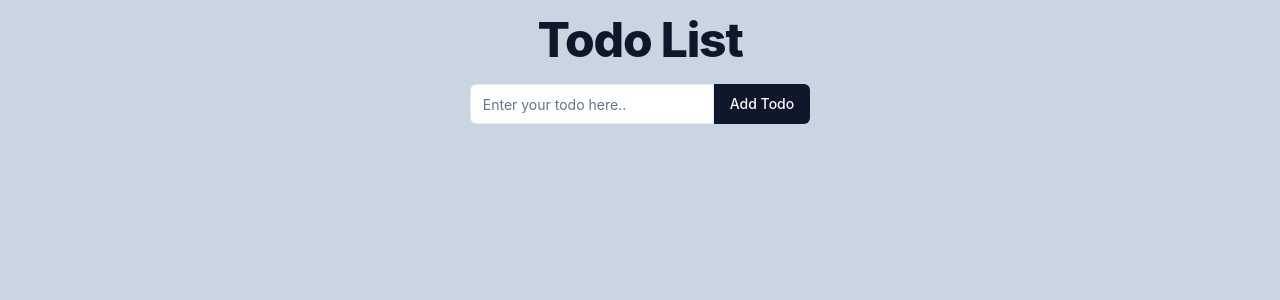
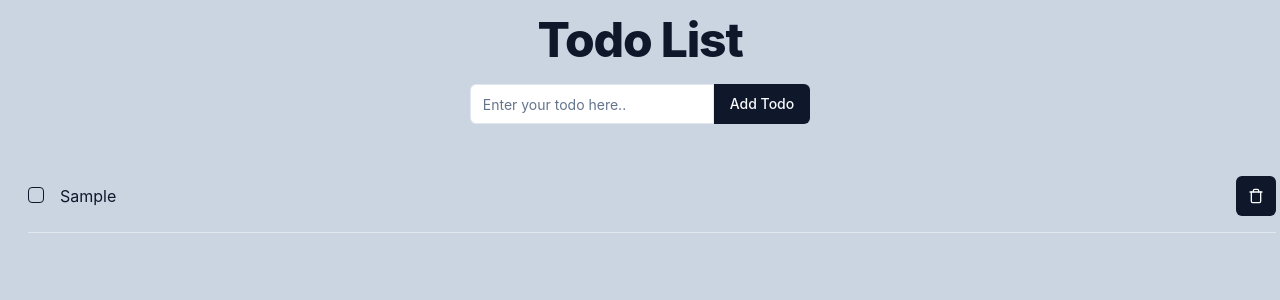
Before and after one commit to Niravnayi/Learn-React, a React app: page / in a window 1280 px wide. Both pictures are taken after typing "Sample" into the empty fields and a click on the button "Add Todo". Shown: the top 300 px of the page. Built offline with nearby package versions, Linux system fonts and the light colour scheme.

Commit message:
add new comoponents ui

```diff
--- a/package.json
+++ b/package.json
@@ -37,12 +37,15 @@
   },
   "dependencies": {
     "-": "^0.0.1",
+    "@radix-ui/react-checkbox": "^1.1.1",
     "@radix-ui/react-icons": "^1.3.0",
     "@radix-ui/react-label": "^2.1.0",
+    "@radix-ui/react-separator": "^1.1.0",
     "@radix-ui/react-slider": "^1.2.0",
     "@radix-ui/react-slot": "^1.1.0",
     "class-variance-authority": "^0.7.0",
     "clsx": "^2.1.1",
+    "lucide-react": "^0.407.0",
     "react": "^18.3.1",
     "react-addons-shallow-compare": "^15.6.3",
     "react-dom": "^18.3.1",
--- a/src/Todo/index.jsx
+++ b/src/Todo/index.jsx
@@ -1,7 +1,6 @@
 import React, { Component, createRef } from "react";
-import { Label } from "../components/ui/label";
-import { Input } from "../components/ui/input";
-import { Button } from "../components/ui/button";
+import TodoForm from "./todoForm";
+import TodoList from "./todoList";
 
 export default class Todo extends Component {
   state = {
@@ -18,7 +17,10 @@ export default class Todo extends Component {
       ({ todoList }) => {
         const todoText = todoTextRef.value;
         return {
-          todoList: [...todoList, todoText],
+          todoList: [
+            ...todoList,
+            { id: new Date().valueOf(), text: todoText, isDone: false },
+          ],
         };
       },
       () => {
@@ -29,28 +31,12 @@ export default class Todo extends Component {
   };
 
   render() {
-    console.log("render");
+    const { todoList } = this.state;
     return (
       <div className="h-screen bg-slate-300 flex flex-col items-center p-4">
         <h1>Todo List</h1>
-
-        <form className="flex m-5" onSubmit={this.addTodo}>
-          <div className="grid w-full max-w-sm items-center gap-1.5">
-            <Label htmlFor="todoText" className="sr-only">
-              Todo Text
-            </Label>
-            <Input
-              ref={this.todoText}
-              type="text"
-              id="todoText"
-              placeholder="Enter your todo here.."
-              className="rounded-r-none"
-            />
-          </div>
-          <Button type="submit" className="rounded-l-none">
-            Add Todo
-          </Button>
-        </form>
+        <TodoForm addTodo={this.addTodo} ref={this.todoText} />
+        <TodoList todoList={todoList} />
       </div>
     );
   }
--- /dev/null
+++ b/src/Todo/todoForm.jsx
@@ -0,0 +1,30 @@
+import React, { forwardRef } from "react";
+import { Label } from "../components/ui/label";
+import { Input } from "../components/ui/input";
+import { Button } from "../components/ui/button";
+
+const TodoForm = forwardRef(({ addTodo }, ref) => {
+  return (
+    <form className="flex m-5" onSubmit={addTodo}>
+      <div className="grid w-full max-w-sm items-center gap-1.5">
+        <Label htmlFor="todoText" className="sr-only">
+          Todo Text
+        </Label>
+        <Input
+          ref={ref}
+          type="text"
+          id="todoText"
+          placeholder="Enter your todo here.."
+          className="rounded-r-none"
+        />
+      </div>
+      <Button type="submit" className="rounded-l-none">
+        Add Todo
+      </Button>
+    </form>
+  );
+});
+
+TodoForm.displayName = "TodoForm";
+
+export default TodoForm;
--- /dev/null
+++ b/src/Todo/todoList.jsx
@@ -0,0 +1,31 @@
+import React from "react";
+import { Trash } from "lucide-react";
+import { Checkbox } from "../components/ui/checkbox";
+import { Button } from "../components/ui/button";
+import { Separator } from "../components/ui/separator";
+
+const TodoList = ({ todoList }) => {
+  return (
+    <ul className="w-full">
+      {todoList.map((item) => (
+        <li className="list-none" key={item.id}>
+          <div className="flex items-center gap-4">
+            <div>
+              <Checkbox id="isDone" />
+              <label htmlFor="isDone" className="sr-only">
+                is Done
+              </label>
+            </div>
+            <p className="!m-0 flex-1 line-clamp-3">{item.text}</p>
+            <Button size="icon">
+              <Trash className="h-4 w-4" />
+            </Button>
+          </div>
+          <Separator className="my-4" />
+        </li>
+      ))}
+    </ul>
+  );
+};
+
+export default TodoList;
--- /dev/null
+++ b/src/components/ui/checkbox.jsx
@@ -0,0 +1,22 @@
+import * as React from "react"
+import * as CheckboxPrimitive from "@radix-ui/react-checkbox"
+import { Check } from "lucide-react"
+
+import { cn } from "src/lib/utils"
+
+const Checkbox = React.forwardRef(({ className, ...props }, ref) => (
+  <CheckboxPrimitive.Root
+    ref={ref}
+    className={cn(
+      "peer h-4 w-4 shrink-0 rounded-sm border border-primary ring-offset-background focus-visible:outline-none focus-visible:ring-2 focus-visible:ring-ring focus-visible:ring-offset-2 disabled:cursor-not-allowed disabled:opacity-50 data-[state=checked]:bg-primary data-[state=checked]:text-primary-foreground",
+      className
+    )}
+    {...props}>
+    <CheckboxPrimitive.Indicator className={cn("flex items-center justify-center text-current")}>
+      <Check className="h-4 w-4" />
+    </CheckboxPrimitive.Indicator>
+  </CheckboxPrimitive.Root>
+))
+Checkbox.displayName = CheckboxPrimitive.Root.displayName
+
+export { Checkbox }
--- /dev/null
+++ b/src/components/ui/separator.jsx
@@ -0,0 +1,23 @@
+import * as React from "react"
+import * as SeparatorPrimitive from "@radix-ui/react-separator"
+
+import { cn } from "src/lib/utils"
+
+const Separator = React.forwardRef((
+  { className, orientation = "horizontal", decorative = true, ...props },
+  ref
+) => (
+  <SeparatorPrimitive.Root
+    ref={ref}
+    decorative={decorative}
+    orientation={orientation}
+    className={cn(
+      "shrink-0 bg-border",
+      orientation === "horizontal" ? "h-[1px] w-full" : "h-full w-[1px]",
+      className
+    )}
+    {...props} />
+))
+Separator.displayName = SeparatorPrimitive.Root.displayName
+
+export { Separator }
--- a/src/index.jsx
+++ b/src/index.jsx
@@ -1,7 +1,7 @@
 import React, { Component } from "react";
 import { createRoot } from "react-dom/client";
+import Todo from "./Todo";
 import "./style.css";
-import Todo from "./Todo";
 
 // Clear the existing HTML content
 document.body.innerHTML = '<div id="app"></div>';
@@ -9,5 +9,4 @@ document.body.innerHTML = '<div id="app"></div>';
 // Render your React component instead
 const root = createRoot(document.getElementById("app"));
 
-
 root.render(<Todo />);
```
Also changed, not shown: 1 other file (tests, documents, lock files or other folders).
